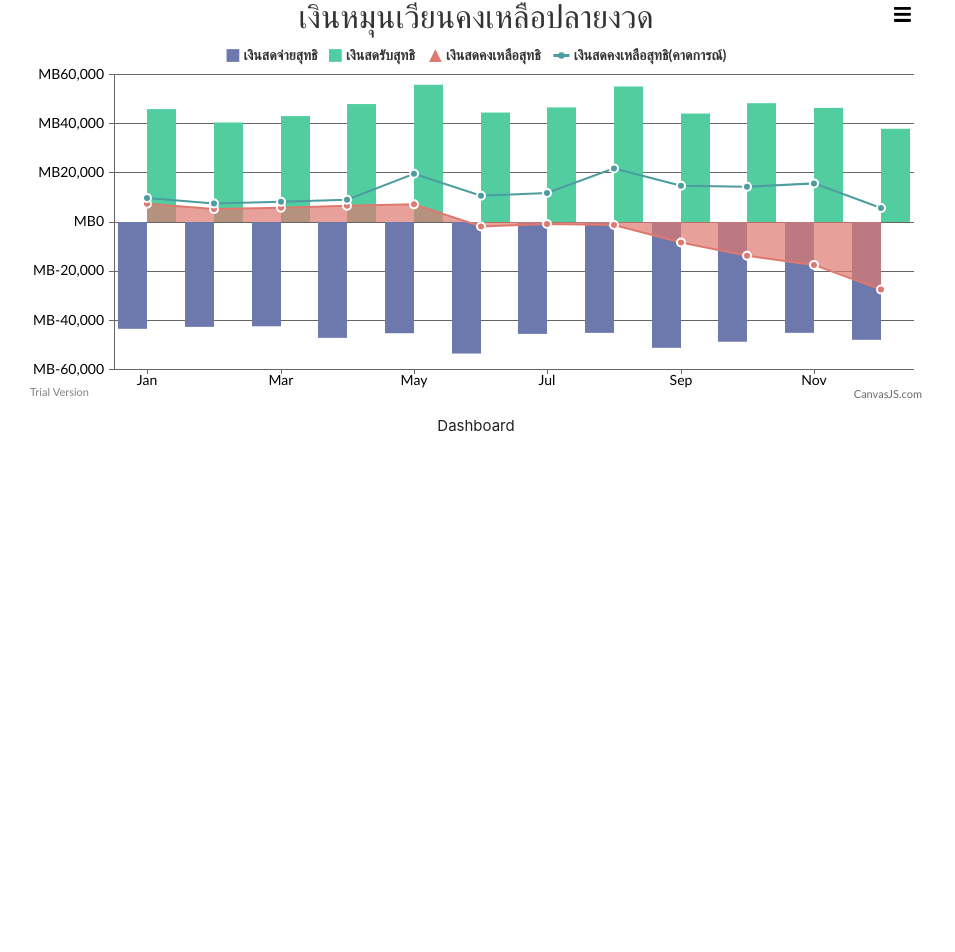
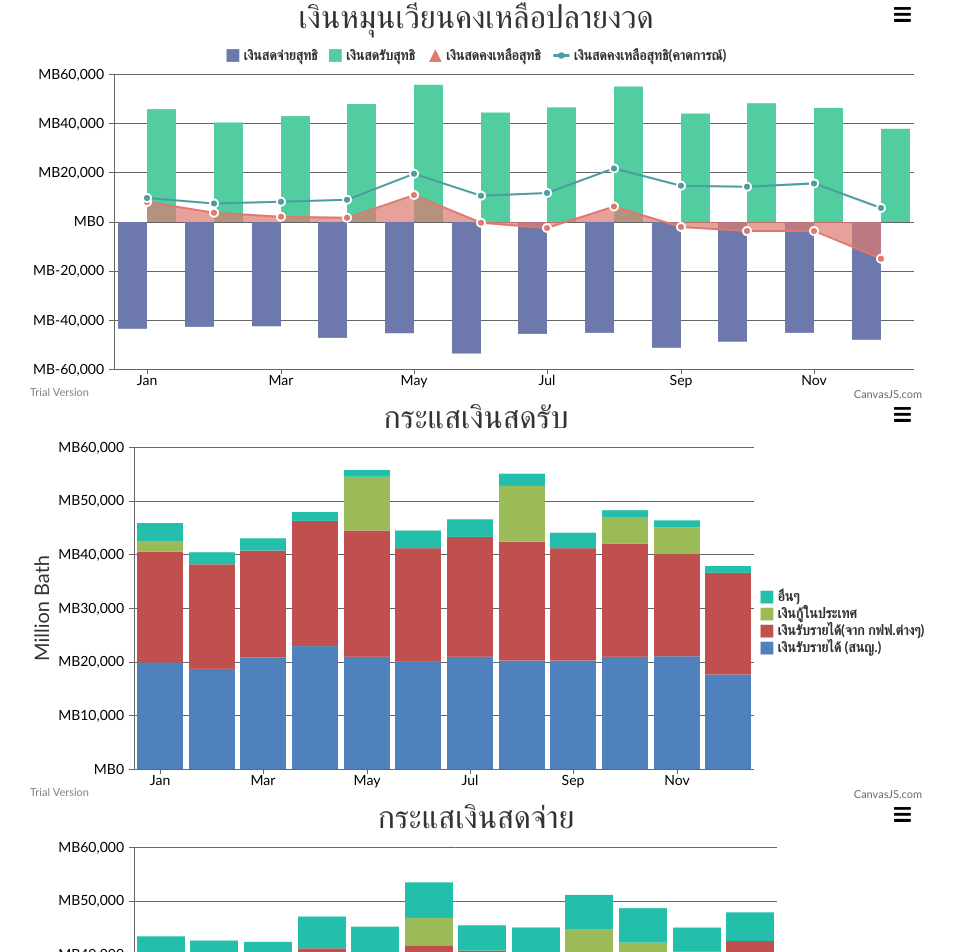
Before and after one commit to Echelonp/CashflowDashV2, a React (Create React App) app: page / in a window 1280 px wide. Shown: the top 952 px of the page, without its empty margins (164-1119 px from the left). Before the commit the page ends 800 px from the top, so only its background shows below. Built offline with nearby package versions, Linux system fonts and the light colour scheme.

Commit message:
Add StackBar

```diff
--- a/src/components/dashboard/Dashboard.js
+++ b/src/components/dashboard/Dashboard.js
@@ -1,57 +1,54 @@
 import React, { Component } from "react";
 import { connect } from "react-redux";
 import NetCashChart from "./NetCashChart";
+import RevCashChart from "./RevCashChart";
 // fn
 import {
   cashToDatapointsForCombiChart,
-  cashBalanceOnlyBase,
+  cashToDatapointForStackedColumn,
 } from "../../functions/DashboardFN";
 
 class Dashboard extends Component {
-  cashToDatapointForStackedColumn = (cash) => {
-    // expect parameter type like list of dictionary  such as cashIncome or cashExpense
-    // const cash = this.state.cashIncome;
-    let cashData = [];
-    for (let i = 0; i < cash.length; i++) {
-      let datapoint = [];
-      for (let j = 0; j < 12; j++) {
-        datapoint.push({
-          label: this.state.monthsShort[j],
-          y: cash[i]["cash"][this.state.monthsShort[j]],
-        });
-      }
-      cashData.push({
-        name: cash[i]["name"],
-        datapoints: datapoint,
-      });
-    }
-    return cashData;
-  };
   render() {
     // console.log("Props Dash:", this.props);
-    // console.log("CashIncome:", this.props.projects.cashIncome);
-    // console.log("CashExpense:", this.props.projects.cashExpense);
     const datapointForCombiChart = cashToDatapointsForCombiChart(
       this.props.projects.cashIncome,
       this.props.projects.cashExpense,
       this.props.projects.cashInit,
       this.props.projects.monthsShort
     );
-    console.log("OnlyBase", datapointForCombiChart);
+
+    const datapointIncomeStackColumn = cashToDatapointForStackedColumn(
+      this.props.projects.cashIncome,
+      this.props.projects.monthsShort
+    );
+    const datapointExpenseStackColumn = cashToDatapointForStackedColumn(
+      this.props.projects.cashExpense,
+      this.props.projects.monthsShort
+    );
+    console.log("datapointIncomeStackColumn", datapointIncomeStackColumn);
+    console.log("datapointExpenseStackColumn", datapointExpenseStackColumn);
 
     return (
       <div className="dashboard container">
         <NetCashChart
           datapointForCombiChart={datapointForCombiChart}
         ></NetCashChart>
-        <p>Dashboard</p>
+        <RevCashChart
+          dataPoints={datapointIncomeStackColumn}
+          graph_name={"กระแสเงินสดรับ"}
+        ></RevCashChart>
+        <RevCashChart
+          dataPoints={datapointExpenseStackColumn}
+          graph_name={"กระแสเงินสดจ่าย"}
+        ></RevCashChart>
       </div>
     );
   }
 }
 
 const mapStateToProps = (state) => {
-  console.log("MapState", state);
+  //   console.log("MapState", state);
   return {
     projects: state.projects,
   };
--- /dev/null
+++ b/src/components/dashboard/RevCashChart.js
@@ -0,0 +1,71 @@
+import CanvasJSReact from "../canvasjs-2.3.2/canvasjs.react";
+import React, { Component } from "react";
+
+let CanvasJSChart = CanvasJSReact.CanvasJSChart;
+class RevCashChart extends Component {
+  constructor() {
+    super();
+    this.toggleDataSeries = this.toggleDataSeries.bind(this);
+  }
+  toggleDataSeries(e) {
+    if (typeof e.dataSeries.visible === "undefined" || e.dataSeries.visible) {
+      e.dataSeries.visible = false;
+    } else {
+      e.dataSeries.visible = true;
+    }
+    this.chart.render();
+  }
+  dataTransformForStackcolumn = () => {
+    const dataPoints = this.props.dataPoints;
+    let data = [];
+    for (let i = 0; i < dataPoints.length; i++) {
+      data.push({
+        type: "stackedColumn",
+        name: dataPoints[i]["name"],
+        showInLegend: true,
+        // yValueFormatString: "B#,###M",
+        yValueFormatString: "MB####",
+        dataPoints: dataPoints[i]["datapoints"],
+      });
+    }
+    return data;
+  };
+
+  render() {
+    const data = this.dataTransformForStackcolumn();
+    // console.log(this.props);
+
+    const options = {
+      animationEnabled: true,
+      exportEnabled: true,
+      title: {
+        text: this.props.graph_name,
+        fontFamily: "verdana",
+      },
+      axisY: {
+        title: "Million Bath",
+        prefix: "MB",
+        suffix: "",
+      },
+      toolTip: {
+        shared: true,
+        reversed: true,
+      },
+      legend: {
+        verticalAlign: "center",
+        horizontalAlign: "right",
+        reversed: true,
+        cursor: "pointer",
+        itemclick: this.toggleDataSeries,
+      },
+      data: data,
+    };
+    return (
+      <div className="chart">
+        <CanvasJSChart options={options} onRef={(ref) => (this.chart = ref)} />
+        {/*You can get reference to the chart instance as shown above using onRef. This allows you to access all chart properties and methods*/}
+      </div>
+    );
+  }
+}
+export default RevCashChart;
--- a/src/functions/DashboardFN.js
+++ b/src/functions/DashboardFN.js
@@ -1,25 +1,3 @@
-export const cashBalanceOnlyBase = (cashData) => {
-  const cash = cashData.filter((eachCash) => {
-    return eachCash.baseChart === true;
-  });
-  const cashList = cash.map((cashIncome, i) => cashIncome.cash);
-  let cashMonthTotal = [];
-  const month = Object.keys(cashList[0]);
-
-  for (let i = 0; i < month.length; i++) {
-    let cash_col = 0;
-    for (let j = 0; j < cashList.length; j++) {
-      cash_col = cash_col + cashList[j][month[i]];
-    }
-    cashMonthTotal.push({
-      key: month[i],
-      value: cash_col,
-    });
-  }
-  // console.log(cashIncomeMonthTotal);
-  return cashMonthTotal;
-};
-
 export const cashBalance = (cash) => {
   const cashList = cash.map((cashIncome, i) => cashIncome.cash);
   let cashMonthTotal = [];
@@ -35,7 +13,6 @@ export const cashBalance = (cash) => {
       value: cash_col,
     });
   }
-  // console.log(cashIncomeMonthTotal);
   return cashMonthTotal;
 };
 
@@ -73,14 +50,23 @@ export const cashToDatapointsForCombiChart = (
 ) => {
   const cashIncomeMonthTotal = cashBalance(cashIncome);
   const cashExpenseMonthTotal = cashBalance(cashExpense);
+  //   console.log("cashExpenseMonthTotal", cashExpenseMonthTotal);
   const cashNetMonthTotal = cashNetCal(
     cashIncomeMonthTotal,
     cashExpenseMonthTotal,
     cashInit
   );
+
   // cash netOnlyBase
-  const cashIncomeMonthTotalOnlyBase = cashBalanceOnlyBase(cashIncome);
-  const cashExpenseMonthTotalOnlyBase = cashBalanceOnlyBase(cashExpense);
+  const cashIncomeOnlyBase = cashIncome.filter((cash) => {
+    return cash.baseChart === true;
+  });
+  const cashExpenseOnlyBase = cashExpense.filter((cash) => {
+    return cash.baseChart === true;
+  });
+  const cashIncomeMonthTotalOnlyBase = cashBalance(cashIncomeOnlyBase);
+  const cashExpenseMonthTotalOnlyBase = cashBalance(cashExpenseOnlyBase);
+
   const cashNetMonthTotalOnlyBase = cashNetCal(
     cashIncomeMonthTotalOnlyBase,
     cashExpenseMonthTotalOnlyBase,
@@ -144,3 +130,68 @@ export const cashToDatapointsForCombiChart = (
   });
   return data;
 };
+
+export const cashToDatapointForStackedColumn = (cash, monthsShort) => {
+  // expect parameter type like list of dictionary  such as cashIncome or cashExpense
+  // const cash = this.state.cashIncome;
+
+  const cashEach = cash.filter((cashEach) => {
+    return cashEach.breakdownDis === true;
+  });
+  const cashGroup = cash.filter((cashEach) => {
+    return cashEach.breakdownDis === false;
+  });
+  // Do cashEach
+  let cashData = [];
+  for (let i = 0; i < cashEach.length; i++) {
+    let datapoint = [];
+    for (let j = 0; j < 12; j++) {
+      datapoint.push({
+        label: monthsShort[j],
+        y: cashEach[i]["cash"][monthsShort[j]],
+      });
+    }
+    cashData.push({
+      name: cashEach[i]["name"],
+      datapoints: datapoint,
+    });
+  }
+  // Do cashGroup
+  if (cashGroup.length === 0) {
+    return cashData;
+  }
+  const cashGroupSum = cashBalance(cashGroup);
+  let datapoint_tmp = [];
+  for (let i = 0; i < 12; i++) {
+    datapoint_tmp.push({
+      label: monthsShort[i],
+      y: cashGroupSum[i]["value"],
+    });
+  }
+  cashData.push({
+    name: "อื่นๆ",
+    datapoints: datapoint_tmp,
+  });
+  //   console.log("cashData", cashData);
+  return cashData;
+};
+
+export const cashToDatapointForStackedColumn2 = (cash, monthsShort) => {
+  // expect parameter type like list of dictionary  such as cashIncome or cashExpense
+  // const cash = this.state.cashIncome;
+  let cashData = [];
+  for (let i = 0; i < cash.length; i++) {
+    let datapoint = [];
+    for (let j = 0; j < 12; j++) {
+      datapoint.push({
+        label: monthsShort[j],
+        y: cash[i]["cash"][monthsShort[j]],
+      });
+    }
+    cashData.push({
+      name: cash[i]["name"],
+      datapoints: datapoint,
+    });
+  }
+  return cashData;
+};
```
Also changed, not shown: src/store/reducers/projectReducer.js (+25 -3 lines), src/components/dashboard/CashInChart.js (deleted), src/components/dashboard/CashOutChart.js (deleted).
